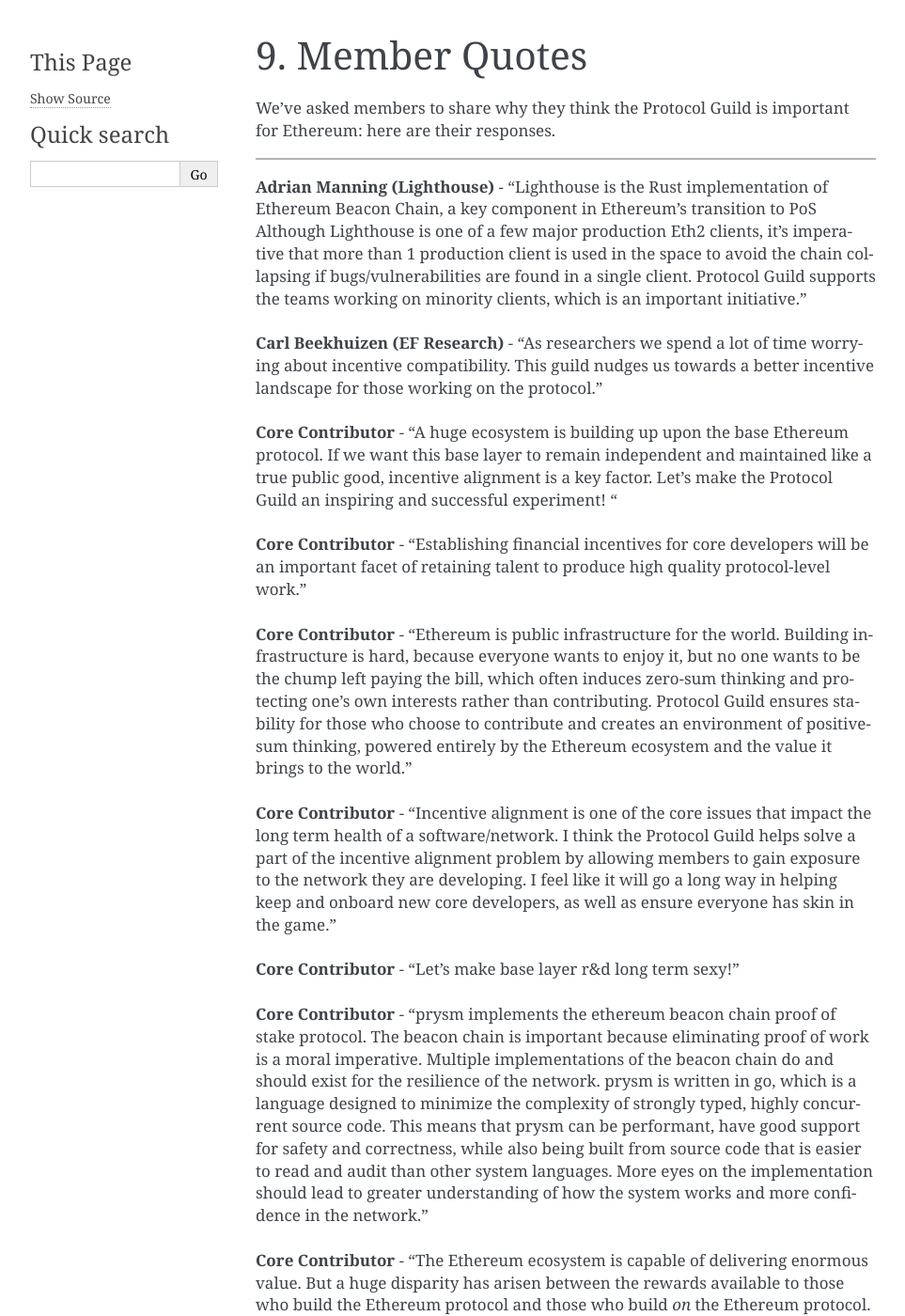
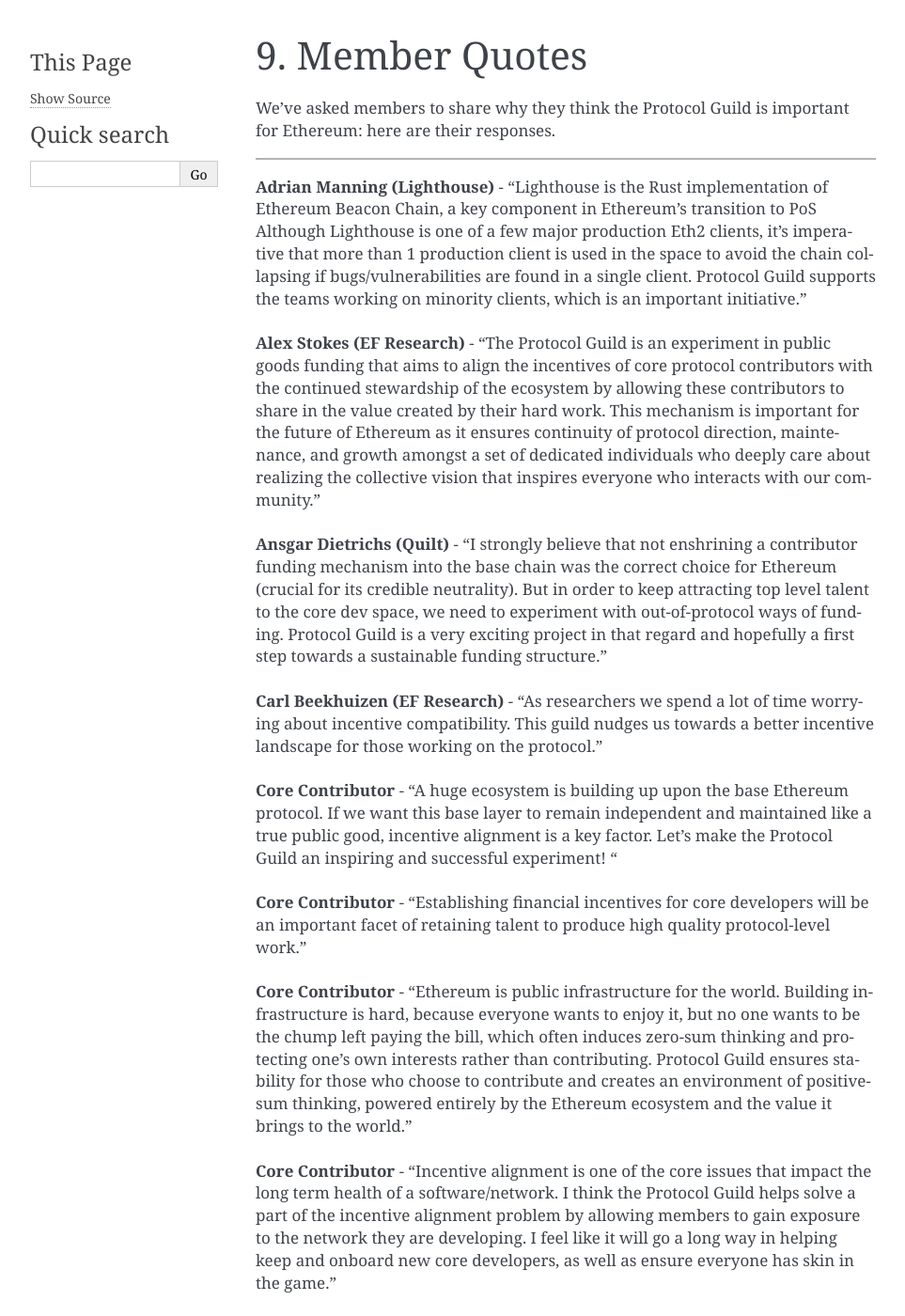
Before and after one commit to protocolguild/documentation, a Sphinx documentation site: the page built from docs/9-quotes.md, in a window 1280 px wide and 1400 px high. Shown: the whole window at 94% size, without its empty margins (148-1111 px from the left). Built offline with Sphinx 7.4.7, drawn with Linux system fonts in a browser that asks for light colours; some of the changed text lies outside the part shown.

Commit message:
Update 9-quotes.md

```diff
--- a/docs/9-quotes.md
+++ b/docs/9-quotes.md
@@ -5,18 +5,22 @@
 ---
 
 **Adrian Manning (Lighthouse)** - "Lighthouse is the Rust implementation of Ethereum Beacon Chain, a key component in Ethereum's transition to PoS Although Lighthouse is one of a few major production Eth2 clients, it's imperative that more than 1 production client is used in the space to avoid the chain collapsing if bugs/vulnerabilities are found in a single client. Protocol Guild supports the teams working on minority clients, which is an important initiative." <br><br>
+**Alex Stokes (EF Research)** - "The Protocol Guild is an experiment in public goods funding that aims to align the incentives of core protocol contributors with the continued stewardship of the ecosystem by allowing these contributors to share in the value created by their hard work. This mechanism is important for the future of Ethereum as it ensures continuity of protocol direction, maintenance, and growth amongst a set of dedicated individuals who deeply care about realizing the collective vision that inspires everyone who interacts with our community." <br><br>
+**Ansgar Dietrichs (Quilt)** - "I strongly believe that not enshrining a contributor funding mechanism into the base chain was the correct choice for Ethereum (crucial for its credible neutrality). But in order to keep attracting top level talent to the core dev space, we need to experiment with out-of-protocol ways of funding. Protocol Guild is a very exciting project in that regard and hopefully a first step towards a sustainable funding structure." <br><br>
 **Carl Beekhuizen (EF Research)** - "As researchers we spend a lot of time worrying about incentive compatibility. This guild nudges us towards a better incentive landscape for those working on the protocol." <br><br>
 **Core Contributor** - "A huge ecosystem is building up upon the base Ethereum protocol. If we want this base layer to remain independent and maintained like a true public good, incentive alignment is a key factor. Let's make the Protocol Guild an inspiring and successful experiment!   " <br><br>
 **Core Contributor** - "Establishing financial incentives for core developers will be an important facet of retaining talent to produce high quality protocol-level work." <br><br>
 **Core Contributor** - "Ethereum is public infrastructure for the world. Building infrastructure is hard, because everyone wants to enjoy it, but no one wants to be the chump left paying the bill, which often induces zero-sum thinking and protecting one's own interests rather than contributing. Protocol Guild ensures stability for those who choose to contribute and creates an environment of positive-sum thinking, powered entirely by the Ethereum ecosystem and the value it brings to the world." <br><br>
 **Core Contributor** - "Incentive alignment is one of the core issues that impact the long term health of a software/network. I think the Protocol Guild helps solve a part of the incentive alignment problem by allowing members to gain exposure to the network they are developing. I feel like it will go a long way in helping keep and onboard new core developers, as well as ensure everyone has skin in the game." <br><br>
 **Core Contributor** - "Let's make base layer r&d long term sexy!" <br><br>
+**Core Contributor** - "Motivating talent towards Ethereum development is critical to stay competitive in this dynamic industry." <br><br>
 **Core Contributor** - "prysm implements the ethereum beacon chain proof of stake protocol. The beacon chain is important because eliminating proof of work is a moral imperative. Multiple implementations of the beacon chain do and should exist for the resilience of the network. prysm is written in go, which is a language designed to minimize the complexity of strongly typed, highly concurrent source code. This means that prysm can be performant, have good support for safety and correctness, while also being built from source code that is easier to read and audit than other system languages. More eyes on the implementation should lead to greater understanding of how the system works and more confidence in the network." <br><br>
 **Core Contributor** - "The Ethereum ecosystem is capable of delivering enormous value. But a huge disparity has arisen between the rewards available to those who build the Ethereum protocol and those who build _on_ the Ethereum protocol. The whole community should be concerned about this: unless the foundations are continually maintained and improved, the entire building is at risk. Almost uniquely, our own technology gives us the tools to align all our incentives. The Protocol Guild is a creative approach to recognising and rewarding the foundation-builders - essential if we want to continue to deliver on Ethereum's promise long into the future." <br><br>
+**Core Contributor** - "The Ethereum Foundation, however successful beyond what might have been reasonably expected of it, still comprises a single point of failure. The protocol guild can help ensure the values the foundation has helped shepherd can sustainably adapt in a decentralized fashion consistent with Ethereum's core principles." <br><br>
 **Core Contributor** - "The whole is greater than the sum of the parts.  But without the parts there is no whole. This project addresses the parts without diminishing the whole." <br><br>
+**Dmitry Khovratovich (EF Research)** - "We work on a number of projects: VDFs, zero knowledge protocols, validator secure selection, -- which all make Ethereum 2.0 faster, secure, and simple. We are taking the best from the most advanced cryptographic schemes today, and sometimes invent new ones." <br><br>
 **Gary Schulte (Besu)** - "Narrowing the incentive gap between Ethereum core-protocol work and the more lucrative application space is an important effort worth putting time and resources into. " <br><br>
 **Justin Florentine (Besu)** - "Funding public goods is a hard problem, I look forward to making some mistakes along the way so others can learn from us. Someone's gotta try!" <br><br>
-**Łukasz Rozmej (Nethermind)** - "Client diversity, R&D (Account Abstraction, MEV, Witness Protocol)" <br><br>
 **Mark Mackey (Lighthouse)** - "Every core developer I've talked to is well aware that they can earn significantly more working in other fields or even just at the application layer. I personally couldn't even afford to join this effort until I was able to subsidize myself. This is strange for an industry acutely aware of incentive structures. If we care about the long-term heath of the base layer, it is important we mitigate this so we can attract and retain talent." <br><br>
 **Michael Sproul (Lighthouse)** - "I love that Protocol Guild centers individual contributors ahead of organisations, and in doing so grants autonomy to all of the people working on Ethereum's base layer. We have an opportunity to prove the viability of an alternative funding model for public goods, which I hope will inspire many more experiments in radical economic coordination." <br><br>
 **Nishant Das (Prysmatic)** - "The Protocol Guild helps keep core developers focused on protocol work rather than jumping to the application layer where the upside is significantly more. Having a sustainable source of funding for public goods such as protocol work is valuable. " <br><br>
```
